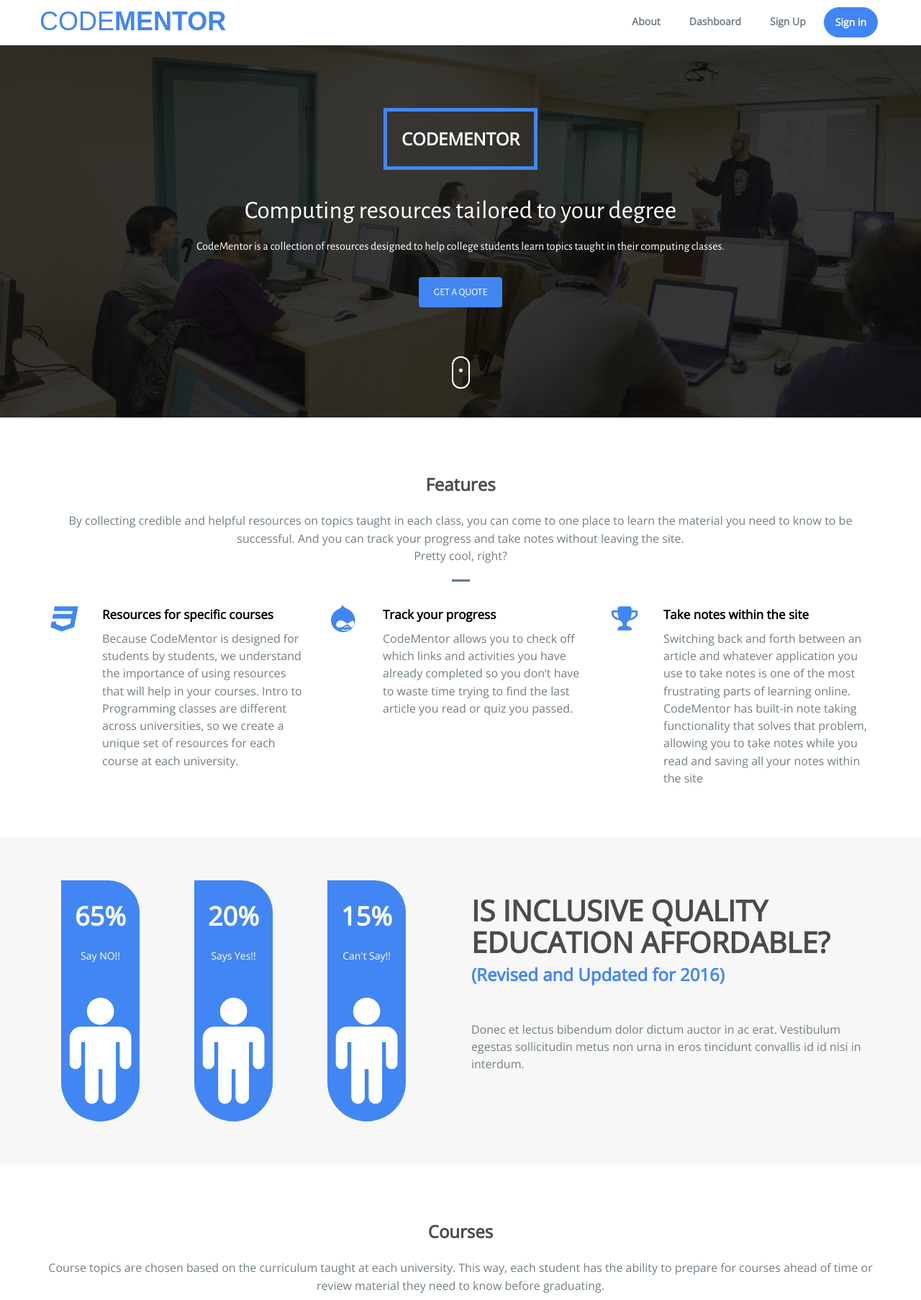
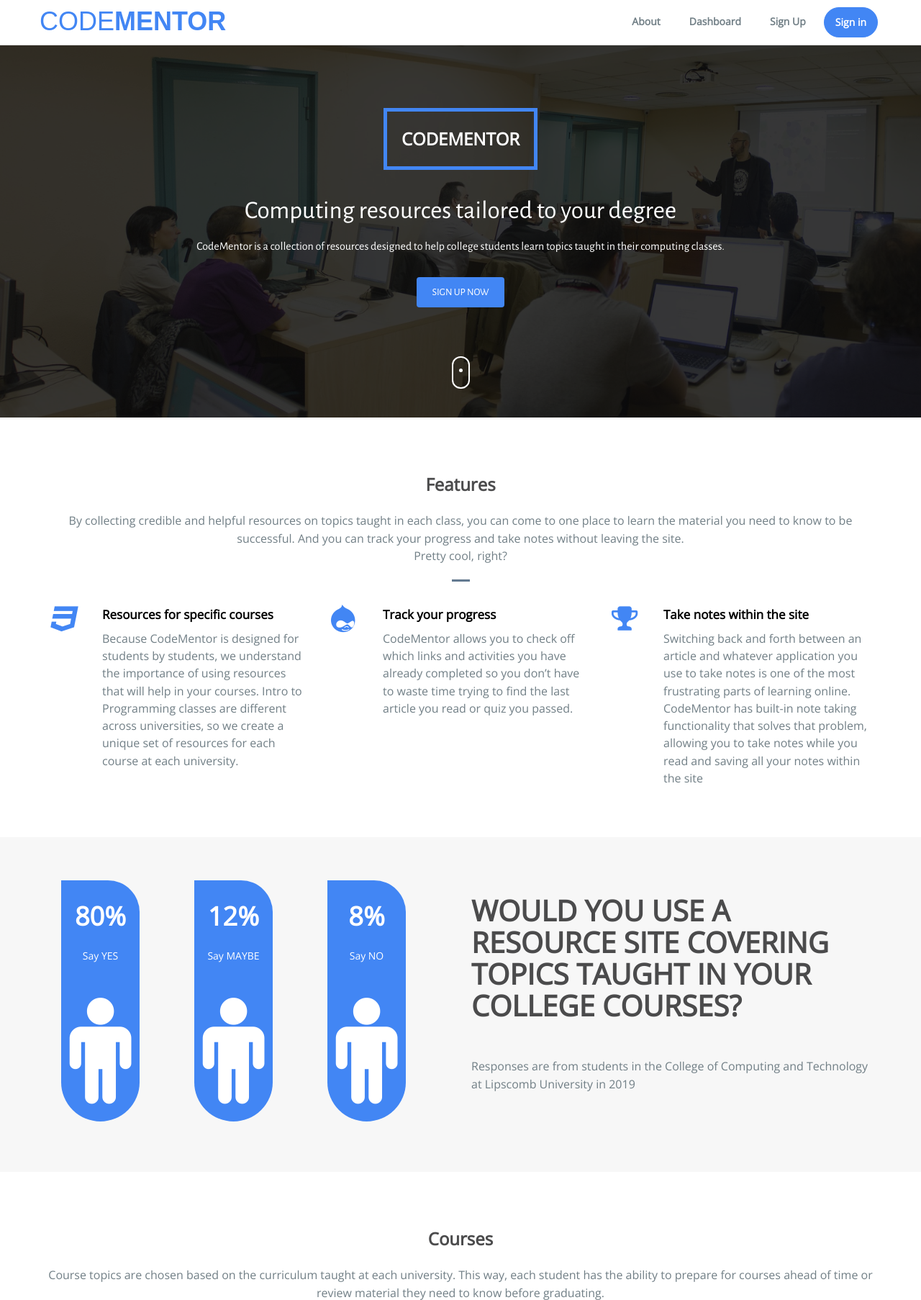
Before and after one commit to mpreyes/SeniorProject, a Django app: page /seniorProjectApp/ in a window 1280 px wide. Shown: the top 1806 px of the page at 72% size. Run offline with Django 3.2, Linux system fonts and the light colour scheme; some libraries are stand-ins or nearby versions; some web fonts are replaced.

Commit message:
Add team bios
Add team bios, update organization block to include our market research

```diff
--- a/seniorProjectApp/templates/seniorProjectApp/index.html
+++ b/seniorProjectApp/templates/seniorProjectApp/index.html
@@ -97,7 +97,7 @@
                 to help college students learn topics taught in their computing classes.</p>
 
               <!-- TODO sign up button (or a sign in) -->
-              <a href="#footer" class="btn get-quote">GET A QUOTE</a>
+              <a href="#footer" class="btn get-quote">SIGN UP NOW</a>
             </div>
             <a href="#feature" class="mouse-hover">
               <div class="mouse"></div>
@@ -168,7 +168,8 @@
   </section>
   <!--/ feature-->
 
-  <!-- potentially survey results-->
+  <!-- survey results-->
+  <!-- TODO make the "no" and "maybe" translucent or make "yes" a different color to make it stand out -->
   <!--Organisations-->
   <section id="organisations" class="section-padding">
     <div class="container">
@@ -176,22 +177,22 @@
         <div class="col-md-6">
           <div class="col-lg-4 col-md-4 col-sm-4 col-xs-4">
             <div class="orga-stru">
-              <h3>65%</h3>
-              <p>Say NO!!</p>
+              <h3>80%</h3>
+              <p>Say YES</p>
               <i class="fa fa-male"></i>
             </div>
           </div>
           <div class="col-lg-4 col-md-4 col-sm-4 col-xs-4">
             <div class="orga-stru">
-              <h3>20%</h3>
-              <p>Says Yes!!</p>
+              <h3>12%</h3>
+              <p>Say MAYBE</p>
               <i class="fa fa-male"></i>
             </div>
           </div>
           <div class="col-lg-4 col-md-4 col-sm-4 col-xs-4">
             <div class="orga-stru">
-              <h3>15%</h3>
-              <p>Can't Say!!</p>
+              <h3>8%</h3>
+              <p>Say NO</p>
               <i class="fa fa-male"></i>
             </div>
           </div>
@@ -199,10 +200,10 @@
         <div class="col-md-6">
           <div class="detail-info">
             <hgroup>
-              <h3 class="det-txt"> Is inclusive quality education affordable?</h3>
-              <h4 class="sm-txt">(Revised and Updated for 2016)</h4>
+              <h3 class="det-txt"> Would you use a resource site covering topics taught in your college courses?</h3>
+              <!-- <h4 class="sm-txt">(Revised and Updated for 2016)</h4> -->
             </hgroup>
-            <p class="det-p">Donec et lectus bibendum dolor dictum auctor in ac erat. Vestibulum egestas sollicitudin metus non urna in eros tincidunt convallis id id nisi in interdum.</p>
+            <p class="det-p">Responses are from students in the College of Computing and Technology at Lipscomb University in 2019</p>
           </div>
         </div>
       </div>
@@ -335,14 +336,15 @@
             <div class="pm-staff-profile-container">
               <div class="pm-staff-profile-image-wrapper text-center">
                 <div class="pm-staff-profile-image">
-                  <img src="{% static "seniorProjectApp/img/madelyn profile.jpg" %}" alt="" class="img-thumbnail img-circle" />
+                  <img src="img/madelyn profile.jpg" alt="" class="img-thumbnail img-circle" />
                 </div>
               </div>
               <div class="pm-staff-profile-details text-center">
                 <p class="pm-staff-profile-name">Madelyn Reyes</p>
                 <p class="pm-staff-profile-title">Software Engineer</p>
 
-                <p class="pm-staff-profile-bio">Lorem ipsum dolor sit amet, consectetur adipiscing elit. Donec et placerat dui. In posuere metus et elit placerat tristique. Maecenas eu est in sem ullamcorper tincidunt. </p>
+                <p class="pm-staff-profile-bio">Madelyn is a senior studying Computer Science at Lipscomb University.
+                  She enjoys reading and hiking when she’s not coding.</p>
               </div>
             </div>
           </div>
@@ -350,14 +352,15 @@
             <div class="pm-staff-profile-container">
               <div class="pm-staff-profile-image-wrapper text-center">
                 <div class="pm-staff-profile-image">
-                  <img src="{% static "seniorProjectApp/img/tiri profile.jpg" %}" alt="" class="img-thumbnail img-circle" />
+                  <img src="img/tiri profile.jpg" alt="" class="img-thumbnail img-circle" />
                 </div>
               </div>
               <div class="pm-staff-profile-details text-center">
                 <p class="pm-staff-profile-name">Tirivashe Shamhu</p>
                 <p class="pm-staff-profile-title">Software Engineer</p>
 
-                <p class="pm-staff-profile-bio">Lorem ipsum dolor sit amet, consectetur adipiscing elit. Donec et placerat dui. In posuere metus et elit placerat tristique. Maecenas eu est in sem ullamcorper tincidunt. </p>
+                <p class="pm-staff-profile-bio">Tiri is a senior studying Computer Science at Lipscomb University.
+                  He is interested in working in software development or web development in the future. </p>
               </div>
             </div>
           </div>
@@ -365,14 +368,15 @@
             <div class="pm-staff-profile-container">
               <div class="pm-staff-profile-image-wrapper text-center">
                 <div class="pm-staff-profile-image">
-                  <img src="{% static "seniorProjectApp/img/erin profile.jpg" %}" alt="" class="img-thumbnail img-circle" />
+                  <img src="img/erin profile.jpg" alt="" class="img-thumbnail img-circle" />
                 </div>
               </div>
               <div class="pm-staff-profile-details text-center">
                 <p class="pm-staff-profile-name">Erin Barcaskey</p>
                 <p class="pm-staff-profile-title">Web Developer and Project Manager</p>
 
-                <p class="pm-staff-profile-bio">Lorem ipsum dolor sit amet, consectetur adipiscing elit. Donec et placerat dui. In posuere metus et elit placerat tristique. Maecenas eu est in sem ullamcorper tincidunt. </p>
+                <p class="pm-staff-profile-bio">Erin is a senior studying Web Application Development at Lipscomb University.
+                  Her goal is to work in UI/UX, and she is interested in ethical design and socially responsible software.</p>
               </div>
             </div>
           </div>
```
